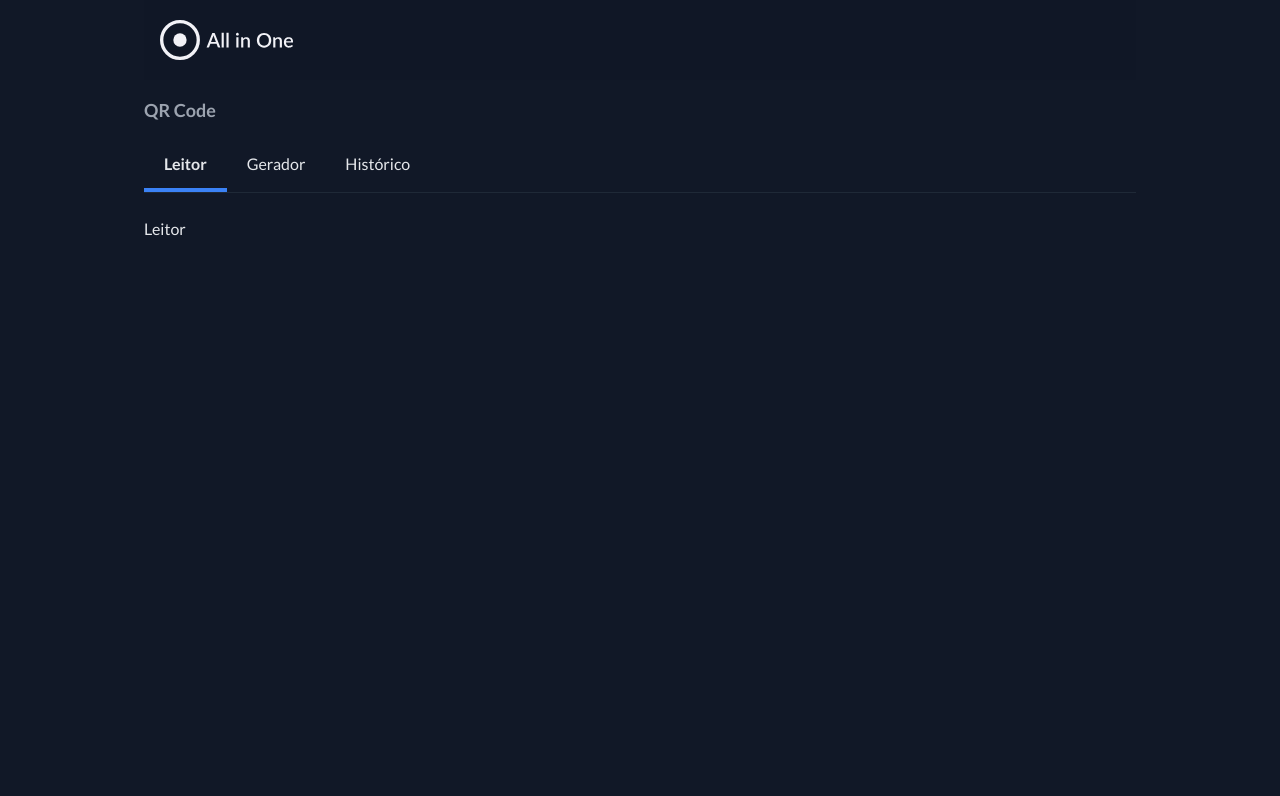
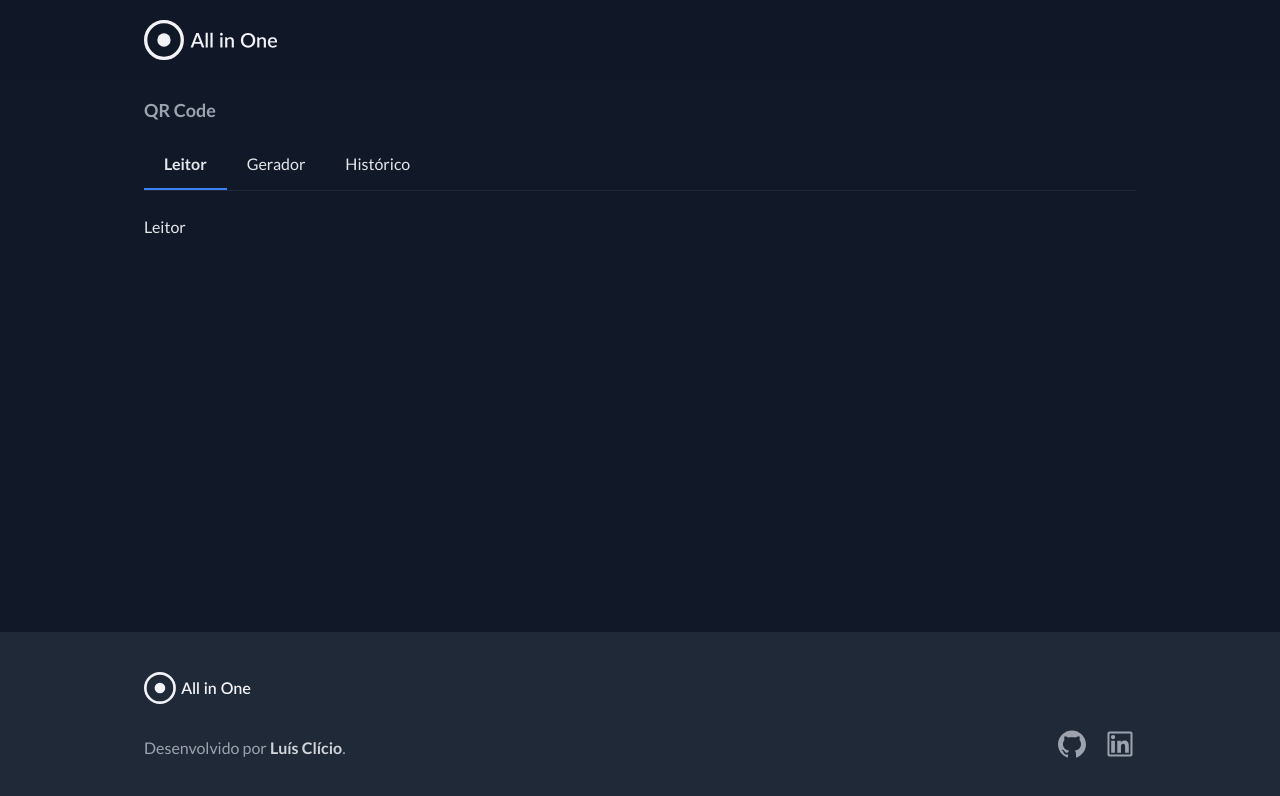
Before and after one commit to DarkTechLC/all-in-one, a React (Vite) app: page /qrcode in a window 1280 px wide. Shown: the top 796 px of the page. Built offline with nearby package versions, Linux system fonts and the light colour scheme.

Commit message:
feat: updates global app structure

```diff
--- a/src/App.tsx
+++ b/src/App.tsx
@@ -2,6 +2,8 @@ import { BrowserRouter, Switch, Route } from 'react-router-dom';
 
 import { Container } from './components/Container';
 import { Navbar } from './components/Navbar';
+import { Footer } from './components/Footer';
+import { Home } from './pages/Home';
 import { QRCode } from './pages/QRCode';
 
 import './index.css';
@@ -9,14 +11,16 @@ import './index.css';
 export default function App() {
   return (
     <BrowserRouter>
-      <Container>
-        <Navbar />
+      <Navbar />
 
+      <Container className="pb-64">
         <Switch>
-          <Route path="/" exact component={() => <h1>Home</h1>} />
+          <Route path="/" exact component={Home} />
           <Route path="/qrcode" component={QRCode} />
         </Switch>
       </Container>
+
+      <Footer />
     </BrowserRouter>
   );
 }
--- a/src/templates/AppTemplate.tsx
+++ b/src/templates/AppTemplate.tsx
@@ -26,7 +26,7 @@ export function AppTemplate({ title, routes }: AppTemplateProps) {
               key={path}
               to={path}
               exact
-              className="cursor-pointer px-5 py-3 border-b-4 border-transparent text-sm md:text-base transition-colors hover:border-gray-800"
+              className="cursor-pointer px-5 py-3 border-b-2 border-transparent text-sm md:text-base transition-colors hover:border-gray-800"
               activeClassName="font-bold border-blue-500 hover:border-blue-500"
             >
               {label}
```
